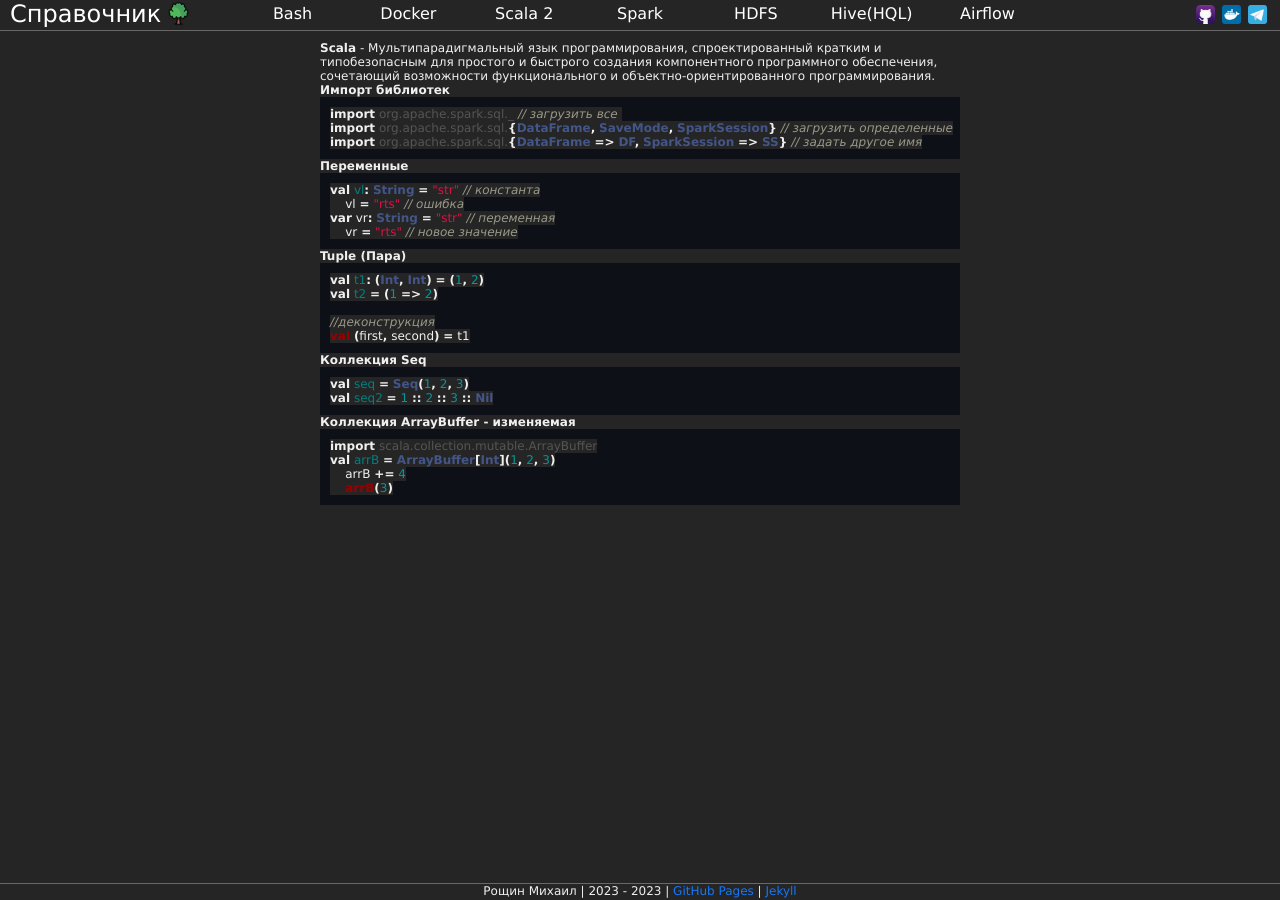
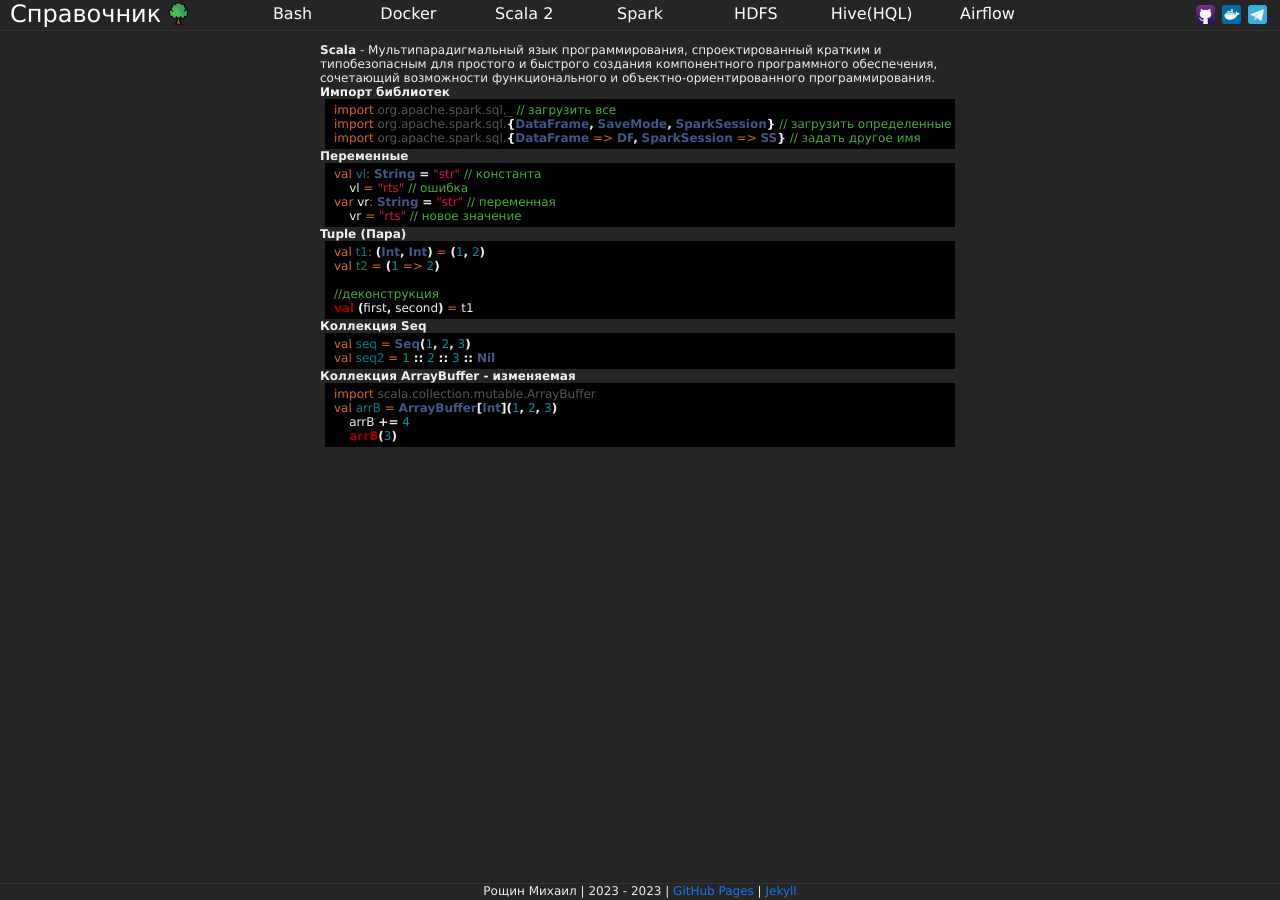
Before and after one commit to RoshchinMU/RoshchinMU.github.io, a Jekyll site: the page built from _posts/Scala_2/2000-01-01-main.md, in a window 1280 px wide. Built offline with Jekyll 4.4.1, drawn with Linux system fonts in a browser that asks for light colours.

Commit message:
CSS поправил

```diff
--- a/css/main.css
+++ b/css/main.css
@@ -1,23 +1,27 @@
 * {
   margin: 0px;
   padding: 0px;
+  color: rgb(240, 240, 240);
+  font-size: 12px;
   font-family: Verdana, Geneva, Tahoma, sans-serif;
-  font-size: 12px;
-  color: rgb(240, 240, 240);
-  background-color: #252526;
 }
 /* 221621 */
 body {
+  margin: 0px;
+  padding: 0px;
   min-height: 100vh;
   display: grid;
-  grid-template-rows: 30px 1px auto 1px 16px;
+  flex-wrap: wrap;
+  grid-template-rows: 30px 3px auto 1px 16px;
+  background-color: #252526;
 }
 
 .grid-line {
+  margin: 0px;
+  padding: 0px;
 	border: none;
 	height: 1px;
-  border-style: solid;
-	color: #686868;
+  background: #313131;
 }
 
 a {
@@ -118,15 +122,21 @@ footer a {
 /**
  * Syntax highlighting styles
  */
- .highlight {
-  padding: 5px;
-  background: #0d1117;
+.highlight{
+  margin-left: 5px;
+  margin-right: 5px;
+  padding: 2px;
+  background: #000;
 }
-.highlighter-rouge .highlight {
-  background: #0d1117
+.highlight span {
+  background: #000;
+
 }
+/* .highlighter-rouge .highlight {
+  background: #538add
+} */
 .highlight .c {
-  color: #998;
+  color: rgb(62, 138, 85);
   font-style: italic;
 }
 .highlight .err {
@@ -134,7 +144,7 @@ footer a {
   background-color: #e3d2d2;
 }
 .highlight .k {
-  font-weight: bold;
+  color: #d6642b;
 }
 .highlight .o {
   font-weight: bold;
@@ -148,8 +158,7 @@ footer a {
   font-weight: bold;
 }
 .highlight .c1 {
-  color: #998;
-  font-style: italic;
+  color: #4aa83a;
 }
 .highlight .cs {
   color: #999;
```
